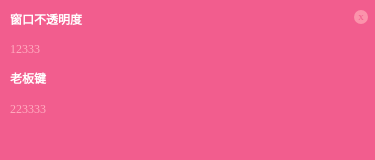
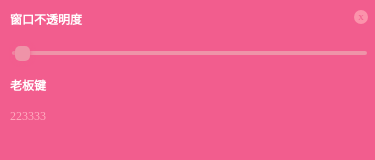
Before and after one commit to chitosai/bilimini, an Electron app: page config.html in a window 375 px wide. Drawn offline with Linux system fonts and the light colour scheme.

Commit message:
input[type=range]样式

```diff
--- a/config.html
+++ b/config.html
@@ -10,7 +10,7 @@
 		<span id="close" @click="closeWindow">x</span>
 		<div id="config-list" class="list">
 			<p class="list-title">窗口不透明度</p>
-			<div class="item">12333</div>
+			<div class="item"><input type="range" class="range" v-model="opacity"></div>
 			<p class="list-title">老板键</p>
 			<div class="item">223333</div>
 		</div>
--- a/less/child-window.less
+++ b/less/child-window.less
@@ -51,3 +51,30 @@ body{
     color: #fff;
   }
 }
+
+.range{
+  appearance: none;
+  -webkit-appearance: none;
+  background: transparent;
+  display: block;
+  outline: 0;
+  width: 100%;
+  height: 2.4em;
+
+  &::-webkit-slider-runnable-track{
+    background: #ef93a8;
+    border-radius: 2px;
+    height: 4px;
+    outline: 0;
+  }
+  &::-webkit-slider-thumb{
+    appearance: none;
+    -webkit-appearance: none;
+    background: #ef93a8;
+    border-radius: 5px;
+    box-shadow: 0 0 5px #f25d8e;
+    width: 15px;
+    height: 15px;
+    margin-top: -5px;
+  }
+}
```
Also changed, not shown: css/child-window.css.
